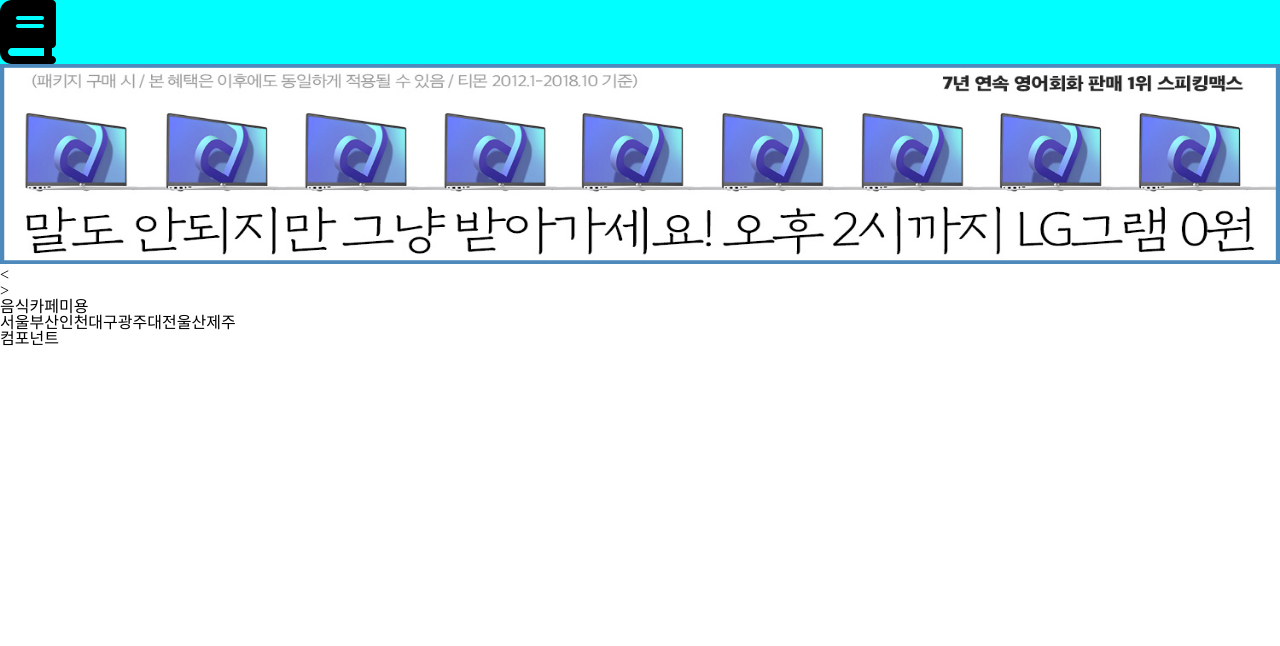
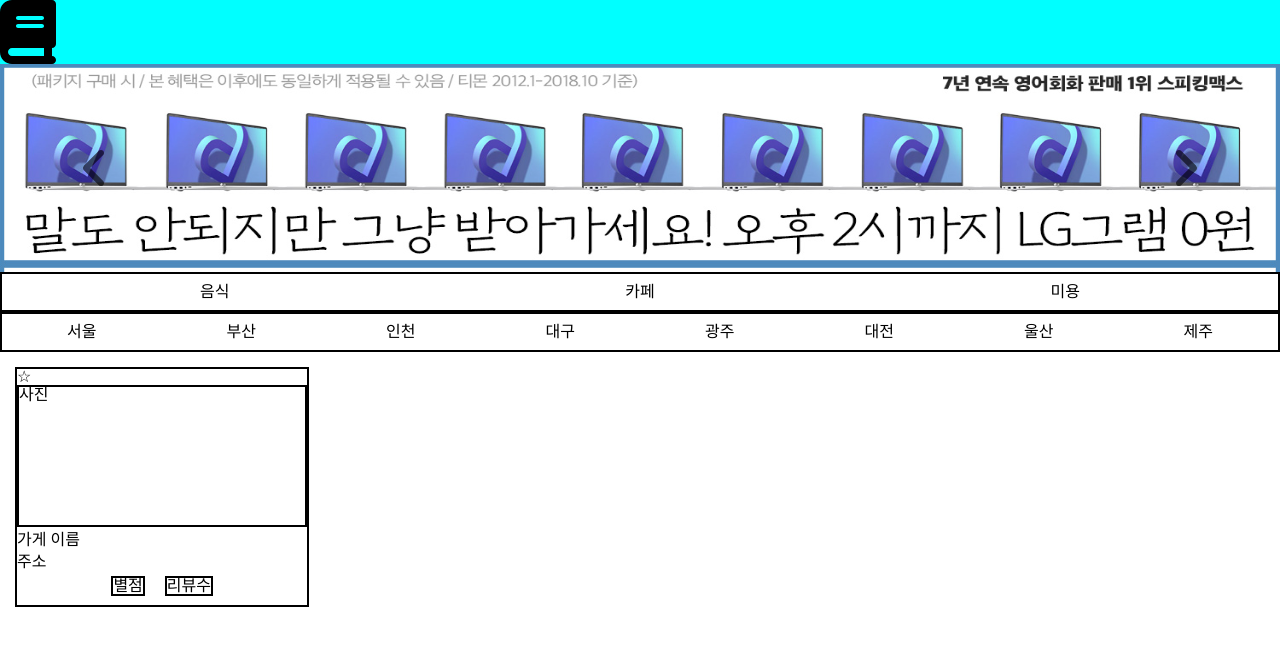
Before and after one commit to codestates/NoStanding, a React (Create React App) app in the folder client/: page / in a window 1280 px wide. Shown: the top 646 px of the page. Built offline with nearby package versions, Linux system fonts and the light colour scheme.

Commit message:
feat: 배너, 메인

```diff
--- /dev/null
+++ b/client/src/components/Banner.js
@@ -0,0 +1,33 @@
+import React from 'react';
+import styled from 'styled-components';
+import { faAngleLeft, faAngleRight } from '@fortawesome/free-solid-svg-icons';
+import { FontAwesomeIcon } from '@fortawesome/react-fontawesome';
+
+const Container = styled.div`
+  background-image: url(${(props) => props.img});
+  background-size: 100% 25vh;
+  width: 100%;
+  height: 26vh;
+  display: flex;
+  flex-direction: row;
+  justify-content: space-between;
+`;
+const Arrows = styled.div`
+  margin: 5em;
+  opacity: 0.6;
+`;
+function Banner() {
+  return (
+    <>
+      <Container img={'img/test.jpeg'}>
+        <Arrows>
+          <FontAwesomeIcon icon={faAngleLeft} size="3x" />
+        </Arrows>
+        <Arrows>
+          <FontAwesomeIcon icon={faAngleRight} size="3x" />
+        </Arrows>
+      </Container>
+    </>
+  );
+}
+export default Banner;
--- /dev/null
+++ b/client/src/components/SearchList.js
@@ -0,0 +1,53 @@
+import React from 'react';
+import styled from 'styled-components';
+
+  const Container = styled.div`
+  width: 23vw;
+  height: 30vh;
+  border: 2px solid black;
+  margin: 15px;
+  display: flex;
+  flex-direction: column;
+  align-items: center;
+`
+  const Img = styled.div`
+    width: 100%;
+    height: 60%;
+    border: 2px solid black;
+  `
+  const Star = styled.div`
+    align-self: flex-start;
+  `
+  const ShopName = styled.div`
+  margin-top: 2%;
+    align-self: flex-start;
+  `
+  const ShopAddress = styled.div`
+  margin-top: 2%;
+    align-self: flex-start;
+  `
+  const FlexRow = styled.div`
+    display: flex;
+    flex-direction: row;
+    justify-content: space-between;
+    margin-top: 2%;
+    div{
+      border: 2px solid black;
+      margin: 0 10px 0 10px;
+    }
+  `
+function SearchList() {
+  return (
+    <Container>
+    <Star>☆</Star>
+      <Img>사진</Img>
+      <ShopName>가게 이름</ShopName>
+      <ShopAddress>주소</ShopAddress>
+      <FlexRow>
+        <div>별점</div>
+        <div>리뷰수</div>
+      </FlexRow>
+    </Container>
+  )
+}
+export default SearchList;
--- a/client/src/pages/Main.js
+++ b/client/src/pages/Main.js
@@ -1,11 +1,9 @@
 import React from 'react';
 import styled from 'styled-components';
+import Banner from '../components/Banner';
+import SearchList from '../components/SearchList';
 
 
-const Img = styled.img`
-  width: 100%;
-  height: 25vh;
-`;
 const FlexCol = styled.div`
   display: flex;
   flex-direction: column;
@@ -13,14 +11,20 @@
 const FlexRow = styled.div`
   display: flex;
   flex-direction: row;
+  width: 100%;
+  justify-content: space-around;
+  border: 2px solid black;
+  height: 5vh;
+  align-items: center;
+  div{
+    width: auto;
+  }
 `
 function Main() {
   return (
     <>
       <div>
-        <Img src="img/test.jpeg"></Img>
-        <div> {'<'} </div>
-        <div> {'>'} </div>
+       <Banner></Banner>
       </div>
       <FlexCol>
         <FlexRow>
@@ -40,7 +44,7 @@
         </FlexRow>
       </FlexCol>
       <div>
-        <div>컴포넌트</div>
+        <SearchList></SearchList>
       </div>
     </>
   );
```
Also changed, not shown: client/package 2.json (added, +38 -0 lines), client/src/pages/ChoiceSignUp.js (added, +13 -0 lines), 1 other file (tests, documents, lock files or other folders).
